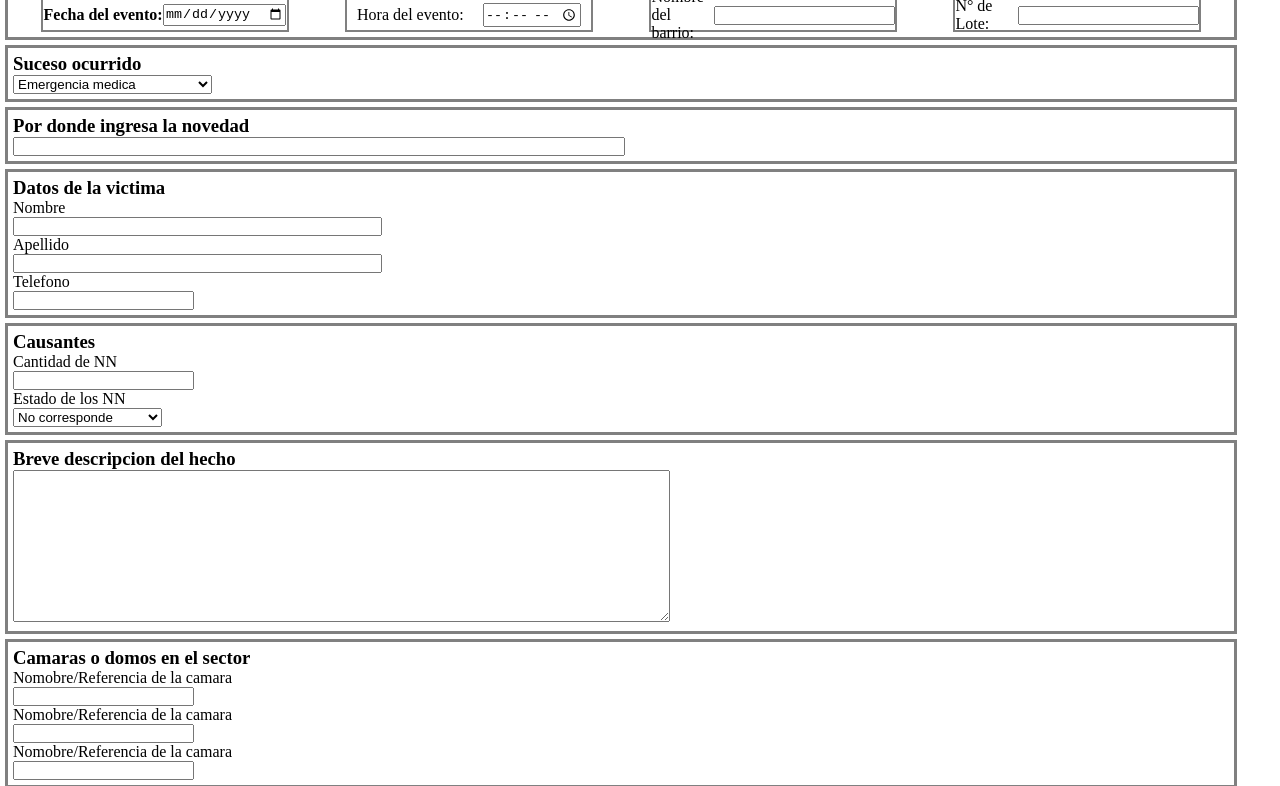
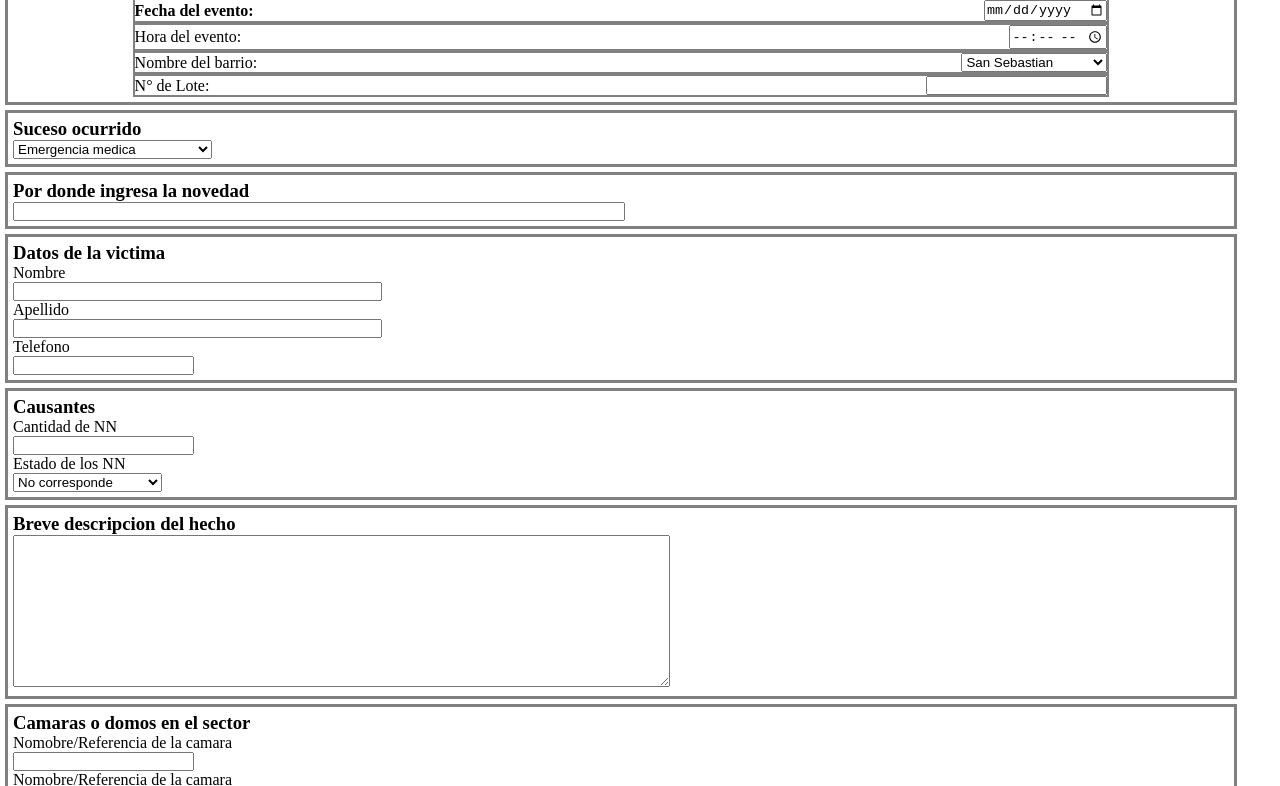
Before and after one commit to LeteGabriel/ingreso-de-novedad, a plain HTML site: page index.html in a window 1280 px wide. Shown: the part 70-856 px from the top of the page. Drawn offline with Linux system fonts and the light colour scheme.

Commit message:
Add files via upload

```diff
--- a/index.html
+++ b/index.html
@@ -30,7 +30,20 @@
     <!--Datos de la ubicacion Barrio Lote-->
         <span class="spans">
             <p>Nombre del barrio: </p>
-            <input type="text" id="barrio">
+            <select id="barrio">
+                <option value="San Sebastian">San Sebastian</option>
+                <option value="San Ramiro">San Ramiro</option>
+                <option value="San Ramon">San Ramon</option>
+                <option value="San Alfonso">San Alfonso</option>
+                <option value="San Gabriel">San Gabriel</option>
+                <option value="San Rafael">San Rafael</option>
+                <option value="Altamira">Altamira</option>
+                <option value="Yoo">Yoo</option>
+                <option value="Marinas del Canal">Marinas del Canal</option>
+                <option value="El encuentro">El encuentro</option>
+                <option value="Santa Maria de Tigre">Santa Maria de Tigre</option>
+                <option value="San Matias">San Matias</option>
+            </select>
         </span>
         <span class="spans">
             <p>N° de Lote: </p>
@@ -53,8 +66,6 @@
             <option value="Intento de intrusion perimetral">Intento de intrusion perimetral</option>
         </select>
     </div>
-
-
 
     <!--RECEPCION: por donde ingresa la novedad-->
     <div id="recepcionDiv">
--- a/style.css
+++ b/style.css
@@ -16,10 +16,15 @@ div {
     margin: 5px;
 }
 
+
 .container {
     display: flex;
     justify-content: space-around;
     align-items: center;
+}
+
+#dateDiv {
+    flex-direction: column;
 }
 
 #firmaDiv {
@@ -38,10 +43,10 @@ button {
 
 .spans {
     border: 2px solid grey;
-    width: 20%;
-    height: 30px;
+    width: 80%;
+    height: auto;
     display: flex;
-    justify-content: space-around;
+    justify-content: space-between;
     align-items: center;
 }
 
```
